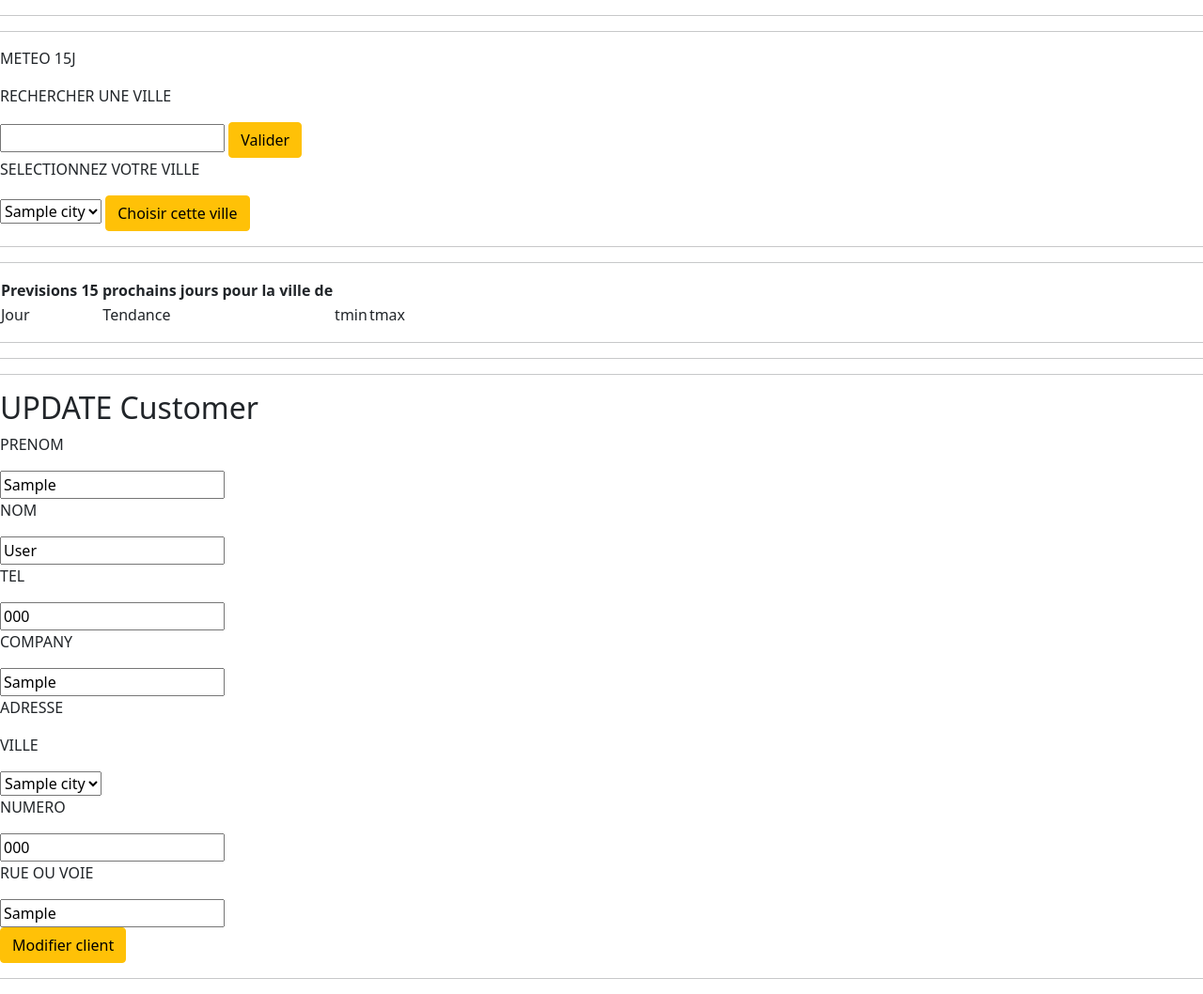
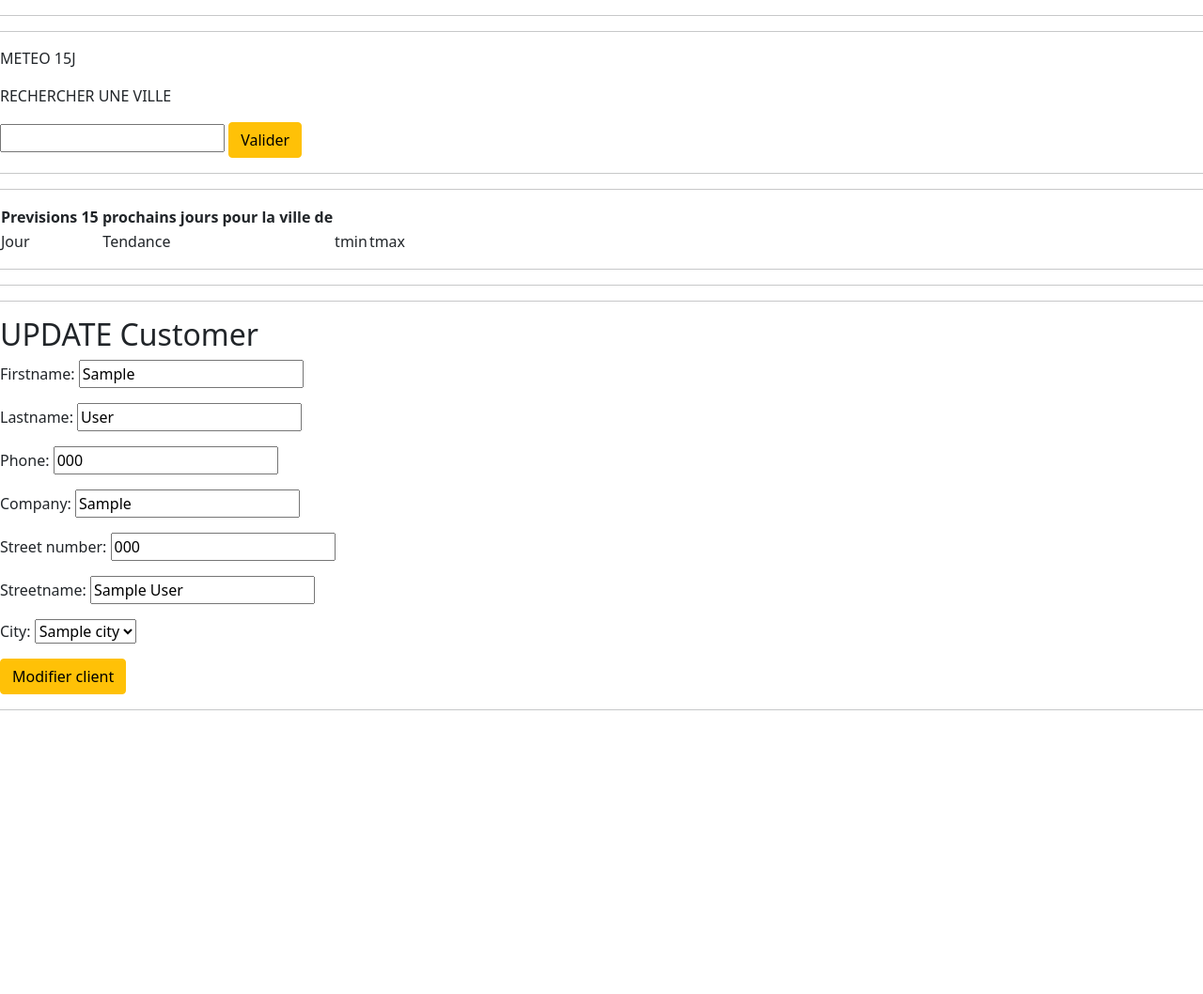
Before and after one commit to plegulluche/OPC-P13, a Django app: page /customer/1/update in a window 1280 px wide. Shown: the part 144-1202 px from the top of the page at 94% size. After the commit the page ends 900 px from the top, so only its background shows below. Run offline with Django 4.2, Linux system fonts and the light colour scheme; a user stored in the database is signed in; tables that the repository leaves empty hold one stand-in row (values such as "Sample post").

Commit message:
add customer form , views working properly , adding editing view for customer from forms.py

```diff
--- a/gardenizer/event/forms.py
+++ b/gardenizer/event/forms.py
@@ -1,13 +1,9 @@
 from django import forms
-from event.models import Evenement,Category,City,Customer
 from account.models import Account
+from event.models import Category, City, Customer, Evenement
 
 
 class AddCustomerForm(forms.ModelForm):
-
-    phone = forms.CharField(max_length=25, help_text='ce champ est requis',required=True)
-    street_number = forms.CharField(max_length=5,required=True)
-    streetname = forms.CharField(max_length=150,required=True)
 
     class Meta:
         model = Customer
@@ -19,5 +15,12 @@ class AddCustomerForm(forms.ModelForm):
             'street_number',
             'streetname',
             'city',
-            'user',
+
             )
+
+
+class AddEventForm(forms.ModelForm):
+
+    class Meta:
+        model = Evenement
+        fields = '__all__'
--- a/gardenizer/event/views.py
+++ b/gardenizer/event/views.py
@@ -98,23 +98,23 @@ def add_customer_view(request):
     View creating new customer from post data of a creation form
     """
     context = {}
+
     if request.method == 'POST':
         form = AddCustomerForm(request.POST)
         if form.is_valid():
-            form.save()
+            customer = form.save(commit=False)
+            user = Account.objects.get(pk=user)
+            customer.user = user
+            customer.save()
             context['message'] = 'Client ajouté avec succès'
+            return redirect('account_customer')
         else:
-            cities = City.objects.all()
-            context['cities'] = cities
             context['add_customer_form'] = form
-            print(form.errors)
 
     else:
         form = AddCustomerForm()
-        cities = City.objects.all()
-        context = {"cities":cities,"add_customer_form":form}
-
-    return render(request, 'event/add_customer.html',context)
+        context = {"add_customer_form":form}
+        return render(request, 'event/add_customer.html',context)
 
 @login_required
 def delete_customer_view(request,customerid):
@@ -131,28 +131,22 @@ def delete_customer_view(request,customerid):
 def edit_customer_view(request,customerid):
     """
     """
+    context = {}
     customer = Customer.objects.get(pk=customerid)
     if request.method == 'POST':
-        firstname = request.POST.get("firstname")
-        lastname = request.POST.get("lastname")
-        phone = request.POST.get("phone")
-        company = request.POST.get("company")
-        city_id = request.POST.get("city")
-        street_number = request.POST.get("number")
-        street_name = request.POST.get("streetname")
-        customer.firstname = firstname
-        customer.lastname = lastname
-        customer.phone = phone
-        customer.company = company
-        city = City.objects.get(id=int(city_id))
-        customer.city = city
-        customer.street_number = street_number
-        customer.streetname = street_name
-        customer.save()
-        return redirect('account_customer')
-    cities = City.objects.all()
-    context = {"customer":customer,"cities":cities}
-    return render(request,'event/update_customer_form.html',context)
+        form = AddCustomerForm(request.POST, instance=customer)
+        if form.is_valid():
+            form.save()
+            context['message'] = 'Client édité avec succès'
+            return redirect('account_customer')
+        else:
+            context['update_customer_form'] = form
+    else:
+        customer = Customer.objects.get(pk=customerid)
+        form = AddCustomerForm(instance=customer)
+
+        context = {"update_customer_form":form,'customer':customer}
+    return render(request, 'event/update_customer_form.html', context)
 
 @login_required
 def delete_event_view(request,eventid):
--- a/gardenizer/templates/event/update_customer_form.html
+++ b/gardenizer/templates/event/update_customer_form.html
@@ -1,7 +1,7 @@
 {% extends 'website/index.html' %}
 
 {% block content %}
-<form action="{% url 'customer_update' customer.id %}" method="post">
+<form action="" method="post">
     {% csrf_token %}
 
     <h2>UPDATE Customer</h2>
@@ -11,25 +11,7 @@
         <h2>{{ message }}</h2>
     </div>
     {% endif %}
-    <p>PRENOM</p>
-    <input type="text" placeholder="Prenom" name="firstname" value={{ customer.firstname }}><br>
-    <p>NOM</p>
-    <input type="text" placeholder="NOM" name="lastname" value={{ customer.lastname }}><br>
-    <p>TEL</p>
-    <input type="text" placeholder="Numero de tel" name="phone" value={{ customer.phone }}><br>
-    <p>COMPANY</p>
-    <input type="text" placeholder="Nom de la compagnie" name="company" value={{ customer.company }}><br>
-    <p>ADRESSE</p>
-        <p>VILLE</p>
-        <select name="city" id="">
-            {% for city in cities %}
-            <option value={{city.id}}>{{ city.name }}<option/><br>
-            {% endfor %}
-        </select>
-        <p>NUMERO</p>
-        <input type="text" placeholder="numero" name="number" value={{ customer.street_number }}><br>
-        <p>RUE OU VOIE</p>
-        <input type="text" placeholder="nom de la voie" name="streetname" value={{ customer.streetname }}><br>
+    {{ update_customer_form.as_p }}
 
     <button class="btn btn-warning" type="submit" name="register">Modifier client</button>
 </form>
```
Also changed, not shown: gardenizer/templates/event/add_customer.html (+3 -20 lines).
